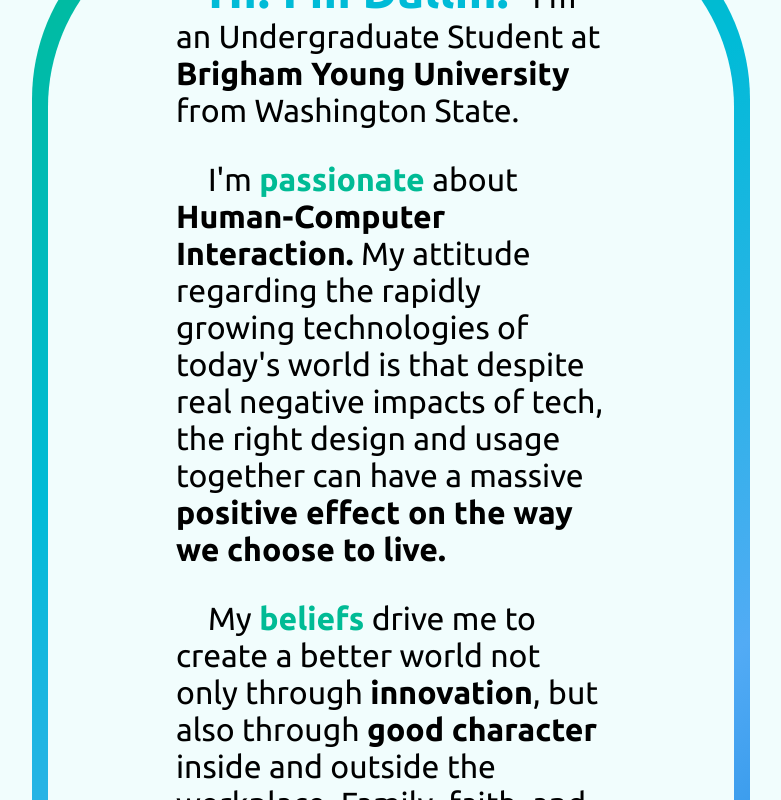
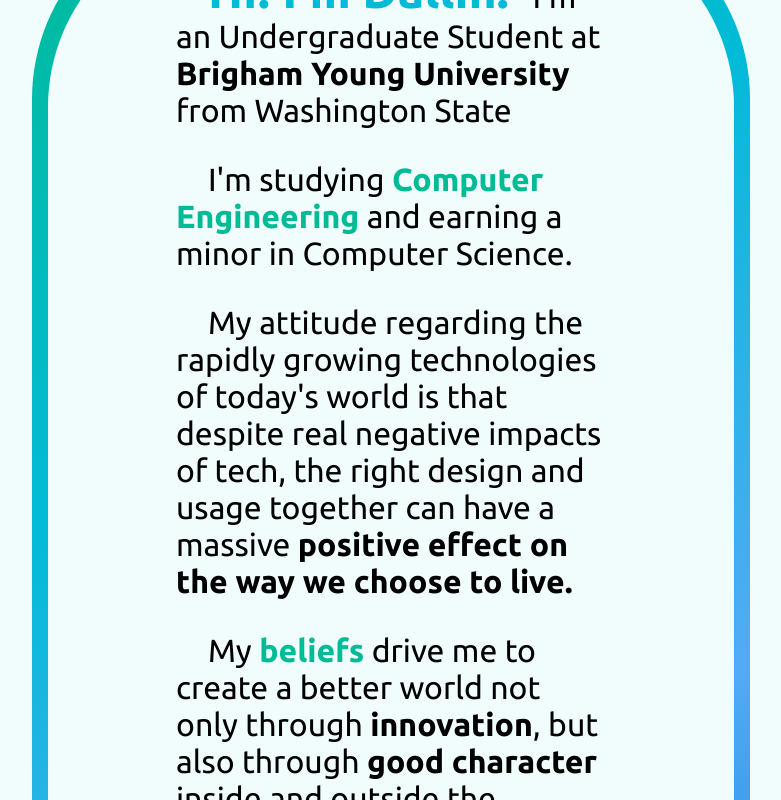
Before and after one commit to Leeway001Write/Leeway001Write.github.io, a React (Vite) app in the folder react-portfolio/: page / in a window 1280 px wide. Shown: the part 1348-2148 px from the top of the page, without its empty margins (99-880 px from the left). Built offline with nearby package versions, Linux system fonts and the light colour scheme.

Commit message:
Updated About Me blurb

```diff
--- a/react-portfolio/src/components/AboutMe.tsx
+++ b/react-portfolio/src/components/AboutMe.tsx
@@ -8,9 +8,10 @@
 		  <div className="about-me-section">
 		    <p>
 		      <span className="about-me-name"><strong>Hi! I'm Dallin.</strong></span>
-		      I'm an Undergraduate Student at <strong>Brigham Young University</strong> from Washington State.
+		      I'm an Undergraduate Student at <strong>Brigham Young University</strong> from Washington State
+              <p>I'm studying <span className="about-me-highlight">Computer Engineering</span> and earning a minor in Computer Science.</p>
 		    </p>
-		    <p>I'm <span className="about-me-highlight">passionate</span> about <strong>Human-Computer Interaction.</strong> My attitude regarding the rapidly growing technologies of today's world is that despite real negative impacts of tech, the right design and usage together can have a massive <strong>positive effect on the way we choose to live.</strong></p>
+		    <p>My attitude regarding the rapidly growing technologies of today's world is that despite real negative impacts of tech, the right design and usage together can have a massive <strong>positive effect on the way we choose to live.</strong></p>
 		    <p>My <span className="about-me-highlight">beliefs</span> drive me to create a better world not only through <strong>innovation</strong>, but also through <strong>good character</strong> inside and outside the workplace. Family, faith, and mentors have taught me to infuse good ethics and a good work ethic into my every effort; whether professional, academic, or social.</p>
 		    <p>Thank you for viewing my portfolio, please feel free to <a href="#contact">reach out!</a></p>
 		  </div>
```
